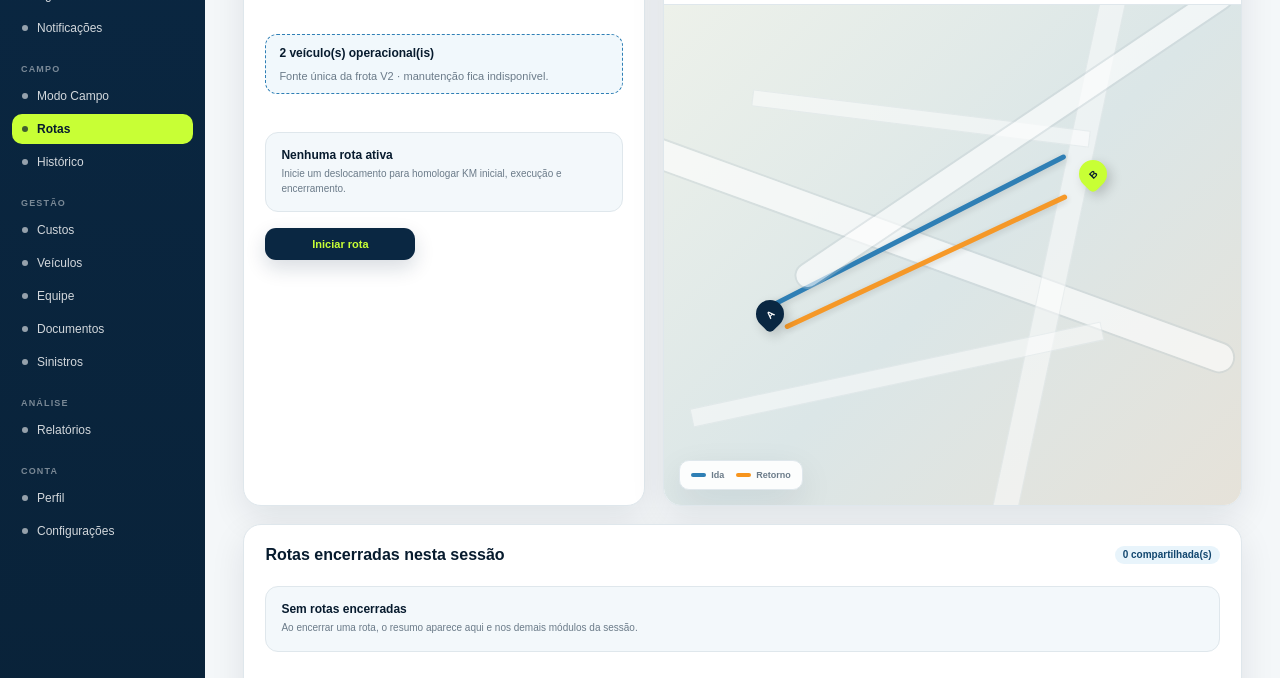
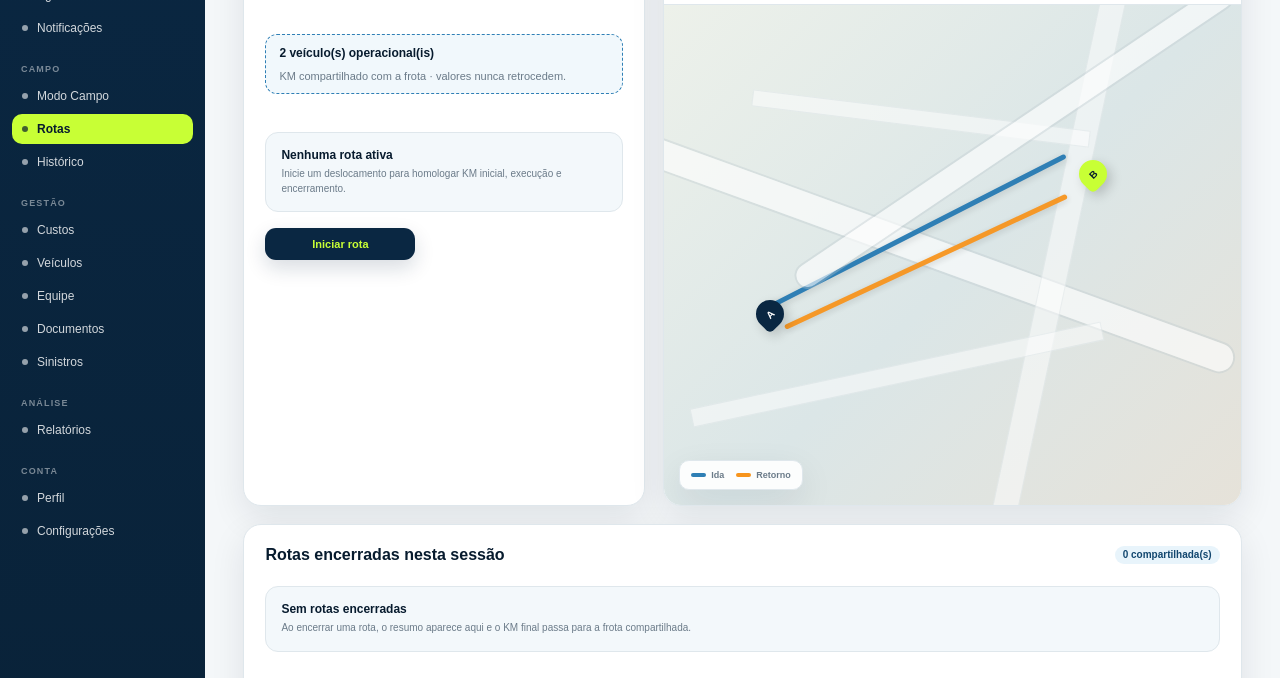
Before and after one commit to Manopanassolo/controle-facil-km, a Next.js app in the folder movvant-v2/: page /roteiros in a window 1280 px wide. Shown: the part 274-952 px from the top of the page. Built offline with nearby package versions, Linux system fonts and the light colour scheme.

Commit message:
Keep route KM synchronized with shared fleet

```diff
--- a/movvant-v2/src/components/RouteSessionModule.tsx
+++ b/movvant-v2/src/components/RouteSessionModule.tsx
@@ -22,15 +22,27 @@ function text(values: PrototypeFormValues, key: string) {
 export function RouteSessionModule() {
   const [active, setActive] = useState<RouteRecord | null>(null);
   const [history, setHistory] = useState<RouteRecord[]>([]);
-  const { routes, addRoute, vehicleOptions } = useSessionActivity();
+  const { routes, addRoute, vehicleOptions, getVehicleKm, updateVehicleKm } = useSessionActivity();
 
   function startRoute(values: PrototypeFormValues) {
-    setActive({ origin: text(values, 'origem'), destination: text(values, 'destino'), vehicle: text(values, 'veiculo'), purpose: text(values, 'finalidade'), kmStart: Number(text(values, 'kmInicial')) || 0, status: 'Em andamento' });
+    const vehicle = text(values, 'veiculo');
+    const knownKm = getVehicleKm(vehicle);
+    const informedKm = Number(text(values, 'kmInicial')) || knownKm;
+    setActive({
+      origin: text(values, 'origem'),
+      destination: text(values, 'destino'),
+      vehicle,
+      purpose: text(values, 'finalidade'),
+      kmStart: Math.max(knownKm, informedKm),
+      status: 'Em andamento'
+    });
   }
 
   function finishRoute(values: PrototypeFormValues) {
     if (!active) return;
-    const kmEnd = Math.max(Number(text(values, 'kmFinal')) || active.kmStart, active.kmStart);
+    const knownKm = getVehicleKm(active.vehicle);
+    const informedKm = Number(text(values, 'kmFinal')) || active.kmStart;
+    const kmEnd = updateVehicleKm(active.vehicle, Math.max(active.kmStart, knownKm, informedKm));
     const distance = Math.max(0, kmEnd - active.kmStart);
     const completed = { ...active, kmEnd, status: 'Concluída' as const };
     setHistory((current) => [completed, ...current]);
@@ -43,22 +55,22 @@ export function RouteSessionModule() {
   return <section className="route-session-layout">
     <article className="panel route-session-control">
       <div className="panel-title-row"><div><span className="eyebrow">Homologação operacional</span><h2>{active ? 'Rota em andamento' : 'Controle de deslocamento'}</h2></div><span className={`tag ${active ? 'warning' : 'success'}`}>{active ? 'Em andamento' : 'Pronto'}</span></div>
-      <div className="session-banner compact"><strong>{vehicleOptions.length} veículo(s) operacional(is)</strong><span>Fonte única da frota V2 · manutenção fica indisponível.</span></div>
+      <div className="session-banner compact"><strong>{vehicleOptions.length} veículo(s) operacional(is)</strong><span>KM compartilhado com a frota · valores nunca retrocedem.</span></div>
       {active ? <div className="route-live-card"><div><span>Origem</span><strong>{active.origin}</strong></div><div><span>Destino</span><strong>{active.destination}</strong></div><div><span>Veículo</span><strong>{active.vehicle}</strong></div><div><span>KM inicial</span><strong>{active.kmStart.toLocaleString('pt-BR')} km</strong></div><div className="route-live-wide"><span>Finalidade</span><strong>{active.purpose}</strong></div></div> : <div className="soft-box"><strong>Nenhuma rota ativa</strong><span>Inicie um deslocamento para homologar KM inicial, execução e encerramento.</span></div>}
-      <div className="route-session-actions">{!active ? <PrototypeFormDialog trigger="Iniciar rota" title="Iniciar rota" description="Selecione um veículo da frota compartilhada. Ao encerrar, a rota passa para Dashboard, Histórico e Relatórios." onValidate={startRoute} fields={[
+      <div className="route-session-actions">{!active ? <PrototypeFormDialog trigger="Iniciar rota" title="Iniciar rota" description="Selecione um veículo da frota compartilhada. Se o KM informado for menor que o KM atual conhecido, a V2 preserva automaticamente o maior valor." onValidate={startRoute} fields={[
         {name:'origem',label:'Origem',required:true,placeholder:'Itajaí, SC'},
         {name:'destino',label:'Destino',required:true,placeholder:'Balneário Camboriú, SC'},
         {name:'veiculo',label:'Veículo',type:'select',required:true,options:vehicleOptions},
         {name:'finalidade',label:'Finalidade',type:'select',required:true,options:['Visita comercial','Prospecção','Reunião externa','Entrega','Outro']},
-        {name:'kmInicial',label:'KM inicial',type:'number',required:true,placeholder:'12480'},
+        {name:'kmInicial',label:'KM inicial',type:'number',required:true,placeholder:'KM atual do veículo'},
         {name:'observacao',label:'Observação',type:'textarea',placeholder:'Informação relevante antes da saída'}
-      ]} /> : <PrototypeFormDialog trigger="Encerrar rota" title="Encerrar rota" description="Informe o KM final para fechar o deslocamento e refletir a distância em toda a homologação V2." onValidate={finishRoute} fields={[
-        {name:'kmFinal',label:'KM final',type:'number',required:true,placeholder:String(active.kmStart + 30)},
+      ]} /> : <PrototypeFormDialog trigger="Encerrar rota" title="Encerrar rota" description="O KM final atualizará imediatamente a frota compartilhada. Valores menores que o KM atual são ignorados para impedir regressão." onValidate={finishRoute} fields={[
+        {name:'kmFinal',label:'KM final',type:'number',required:true,placeholder:String(Math.max(active.kmStart,getVehicleKm(active.vehicle))+30)},
         {name:'retorno',label:'Situação do retorno',type:'select',required:true,options:['Retornei à origem','Encerrei em outro local']},
         {name:'observacao',label:'Resumo do deslocamento',type:'textarea',placeholder:'Ocorrências, desvios ou observações'}
       ]} />}</div>
     </article>
     <article className="panel map-panel"><div className="map-toolbar"><strong>Mapa da rota</strong><span>Mapa real será conectado depois</span></div><div className="mock-map" aria-label="Representação visual do mapa da rota em homologação"><div className="road road-a" /><div className="road road-b" /><div className="road road-c" /><div className="route-line outbound" /><div className="route-line return" /><span className="map-pin start">A</span><span className="map-pin end">B</span><div className="map-legend"><span><i className="legend-blue" />Ida</span><span><i className="legend-orange" />Retorno</span></div></div></article>
-    <article className="panel route-session-history"><div className="panel-title-row"><h2>Rotas encerradas nesta sessão</h2><span className="session-chip">{routes.length} compartilhada(s)</span></div>{history.length ? history.map((route,index) => { const distance=Math.max(0,(route.kmEnd||route.kmStart)-route.kmStart); return <div className="route-history-row" key={`${route.origin}-${route.destination}-${index}`}><div><strong>{route.origin} → {route.destination}</strong><span>{route.vehicle} · {route.purpose}</span></div><div><strong>{distance.toLocaleString('pt-BR')} km</strong><span>{route.kmStart.toLocaleString('pt-BR')} → {route.kmEnd?.toLocaleString('pt-BR')}</span></div></div>; }) : <div className="soft-box"><strong>Sem rotas encerradas</strong><span>Ao encerrar uma rota, o resumo aparece aqui e nos demais módulos da sessão.</span></div>}{travelled != null ? <div className="session-banner compact"><strong>Última distância: {travelled.toLocaleString('pt-BR')} km</strong><span>Calculada pelo KM inicial e final</span></div> : null}</article>
+    <article className="panel route-session-history"><div className="panel-title-row"><h2>Rotas encerradas nesta sessão</h2><span className="session-chip">{routes.length} compartilhada(s)</span></div>{history.length ? history.map((route,index) => { const distance=Math.max(0,(route.kmEnd||route.kmStart)-route.kmStart); return <div className="route-history-row" key={`${route.origin}-${route.destination}-${index}`}><div><strong>{route.origin} → {route.destination}</strong><span>{route.vehicle} · {route.purpose}</span></div><div><strong>{distance.toLocaleString('pt-BR')} km</strong><span>{route.kmStart.toLocaleString('pt-BR')} → {route.kmEnd?.toLocaleString('pt-BR')}</span></div></div>; }) : <div className="soft-box"><strong>Sem rotas encerradas</strong><span>Ao encerrar uma rota, o resumo aparece aqui e o KM final passa para a frota compartilhada.</span></div>}{travelled != null ? <div className="session-banner compact"><strong>Última distância: {travelled.toLocaleString('pt-BR')} km</strong><span>Calculada pelo KM inicial e final</span></div> : null}</article>
   </section>;
 }
```
